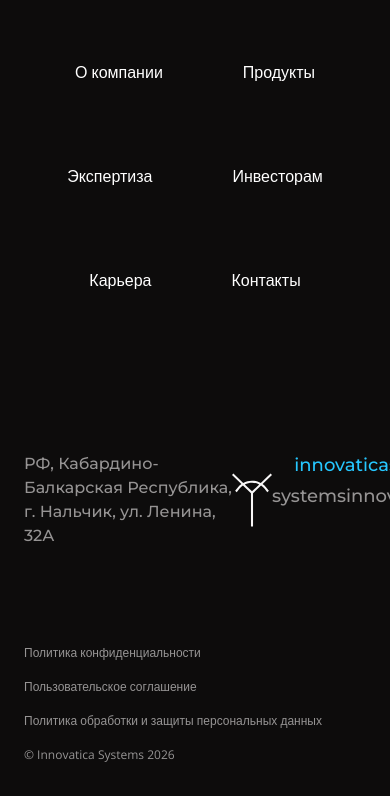
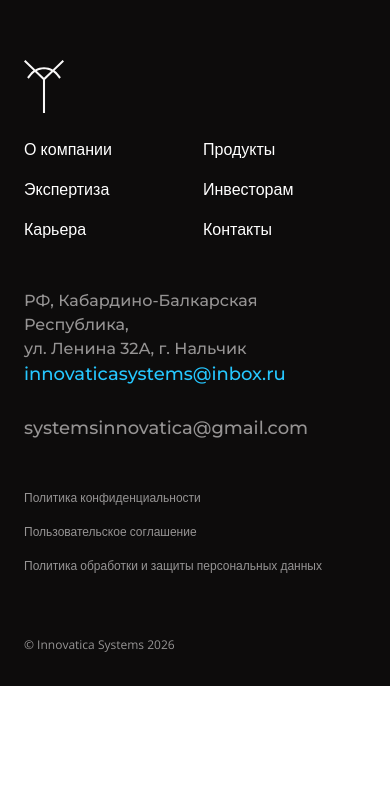
Before and after one commit to aaaasmirnova/Corporate-Website_INN-SYS, a Next.js app: page / in a window 390 px wide. Shown: the part 4681-5477 px from the top of the page. After the commit the page ends 5367 px from the top, so only its background shows below. Built offline with nearby package versions, Linux system fonts and the light colour scheme.

Commit message:
feat:add Footer

```diff
--- a/components/Footer.tsx
+++ b/components/Footer.tsx
@@ -2,67 +2,66 @@ import React from "react";
 import Link from "next/link";
 import Image from "next/image";
 
+const nav = [
+  "О компании",
+  "Продукты",
+  "Экспертиза",
+  "Инвесторам",
+  "Карьера",
+  "Контакты",
+];
 export const Footer = () => {
+  const currentYear = new Date().getFullYear();
   return (
     <footer className="text-white">
       {/* Верхняя часть с навигацией - радиальный градиент */}
-      <div className="nav-glow pt-12 pb-8">
+      <div className="nav-glow pt-12">
         <div className="mx-auto">
-          {/* Верхнее меню */}
-          <div className="mb-8">
-            <ul className="flex flex-wrap gap-20 justify-center mb-24">
-              <li>
+          <div className="flex justify-start mb-6 md:hidden">
+            <Image src="/icons/Logo.svg" alt="Логотип" width={40} height={53} />
+          </div>
+          <div className="">
+            <ul className="grid grid-cols-2 gap-4 text-left md:flex md:flex-row md:flex-wrap md:gap-9 lg:gap-20 justify-center mb-12 md:mb-24">
+              {nav.map((elem, index) => (
+                <li key={index}>
                   <a className="text-[16px] hover:text-accent-2 transition-colors">
-                  О компании
+                    {elem}
                   </a>
                 </li>
-              <li>
-                <a className="text-[16px] hover:text-accent-2 transition-colors">
-                  Продукты
-                </a>
-              </li>
-              <li>
-                <a className="text-[16px] hover:text-accent-2 transition-colors">
-                  Экспертиза
-                </a>
-              </li>
-              <li>
-                <a className="text-[16px] hover:text-accent-2 transition-colors">
-                  Инвесторам
-                </a>
-              </li>
-              <li>
-                <a className="text-[16px] hover:text-accent-2 transition-colors">
-                  Карьера
-                </a>
-              </li>
-              <li>
-                <a className="text-[16px] hover:text-accent-2 transition-colors">
-                  Контакты
-                </a>
-              </li>
+              ))}
             </ul>
           </div>
         </div>
       </div>
 
-      {/* Нижняя часть с контактами - чёрный фон */}
-      <div className="bg-neutral-black-elbrus pt-8 pb-8">
+      <div className="bg-neutral-black-elbrus pb-8">
         <div className="mx-auto">
-          <div className="mb-24">
-            <address className="flex justify-between not-italic">
+          <div className="">
+            <address className="flex flex-col md:flex-row  md:justify-between not-italic">
               <p className="text-18px leading-[150%] text-neutral-200 font-heading w-[317px]">
-                РФ, Кабардино-Балкарская&nbsp;Республика,
+                <span className="inline md:hidden">
+                  РФ, Кабардино-Балкарская Республика,
                   <br />
-                г.&nbsp;Нальчик, ул.&nbsp;Ленина, 32А
+                  ул. Ленина 32А, г. Нальчик
+                </span>
+
+                <span className="hidden md:inline">
+                  РФ, Кабардино-Балкарская
+                  <br />
+                  Республика, г. Нальчик,
+                  <br />
+                  ул. Ленина, 32А
+                </span>
               </p>
+              <div className="hidden md:block">
                 <Image
                   src="/icons/Logo.svg"
                   alt="Логотип"
                   width={40}
                   height={53}
                 />
-              <div className="space-y-1 text-right">
+              </div>
+              <div className="flex flex-col gap-[23px] md:gap-[5px] space-y-1 text-left md:text-right mb-11.75 md:mb-24">
                 <a
                   href="mailto:innovaticasystems@inbox.ru"
                   className="block text-[18px] text-brand-400 hover:text-link-hover active:text-link-active font-heading"
@@ -80,19 +79,24 @@ export const Footer = () => {
           </div>
 
           <div className="flex flex-col">
-            <div className="flex flex-wrap justify-between gap-4 md:gap-6">
+            <div className="flex flex-col md:flex-row flex-wrap justify-between gap-4 md:gap-6">
               <a className="text-[12px] text-neutral-200 hover:text-link-hover active:text-link-active">
                 Политика конфиденциальности
               </a>
               <a className="text-[12px] text-neutral-200 hover:text-link-hover active:text-link-active">
                 Пользовательское соглашение
               </a>
-              <a className="text-[12px] text-neutral-200 hover:text-link-hover active:text-link-active">
-                Политика обработки и защиты&nbsp;персональных данных
+              <a className="text-[12px] text-neutral-200 hover:text-link-hover active:text-link-active mb-[45px] md:mb-0">
+                Политика обработки и защиты
+                <span className="hidden md:inline">
+                  <br />
+                </span>
+                <span className="inline md:hidden"> </span>
+                персональных данных
               </a>
             </div>
             <div className="text-[12px] text-neutral-200 mt-4">
-              © Innovatica Systems 2026
+              © Innovatica Systems {currentYear}
             </div>
           </div>
         </div>
```
Lines whose indentation alone changed are shown as unchanged.
